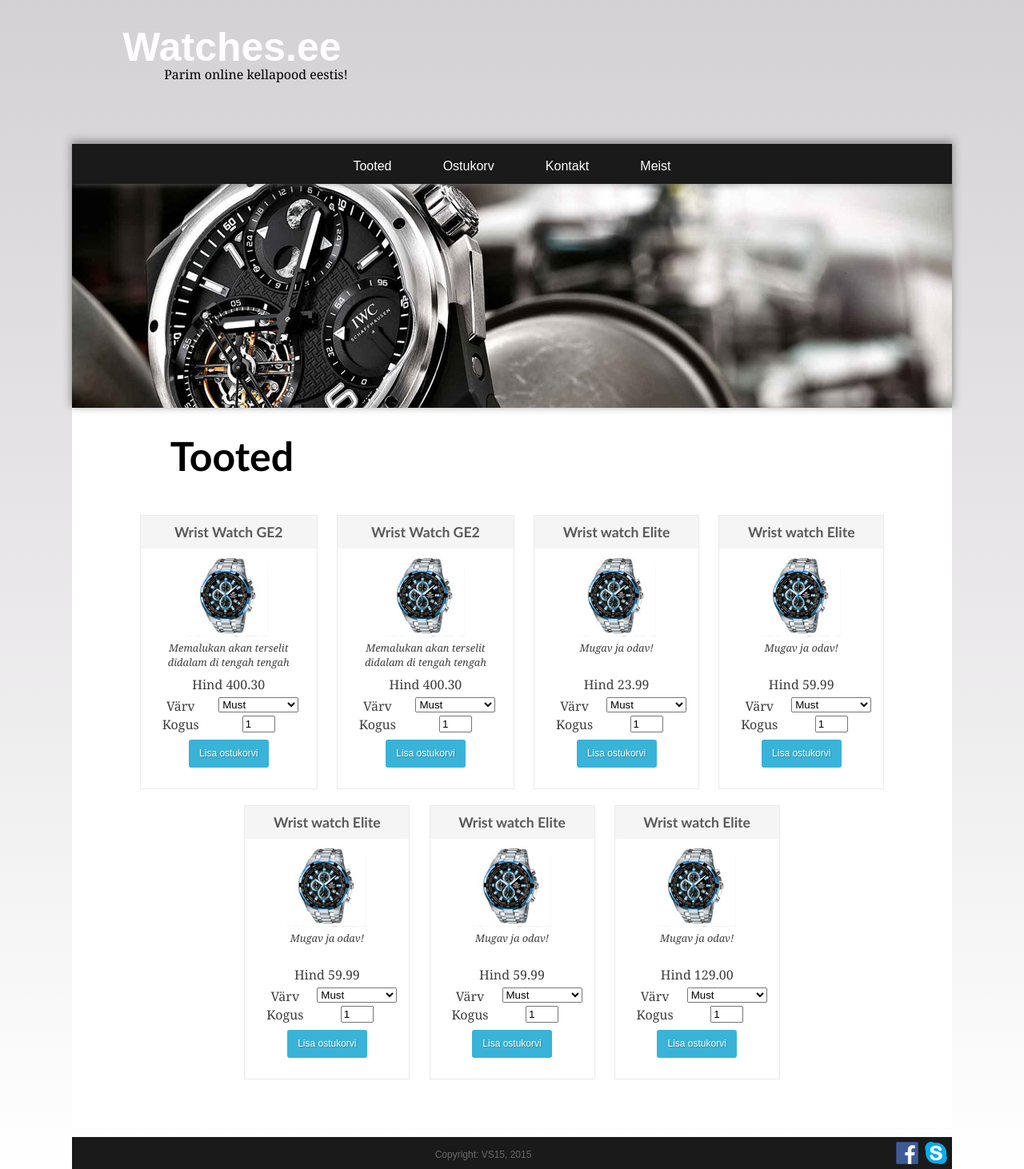
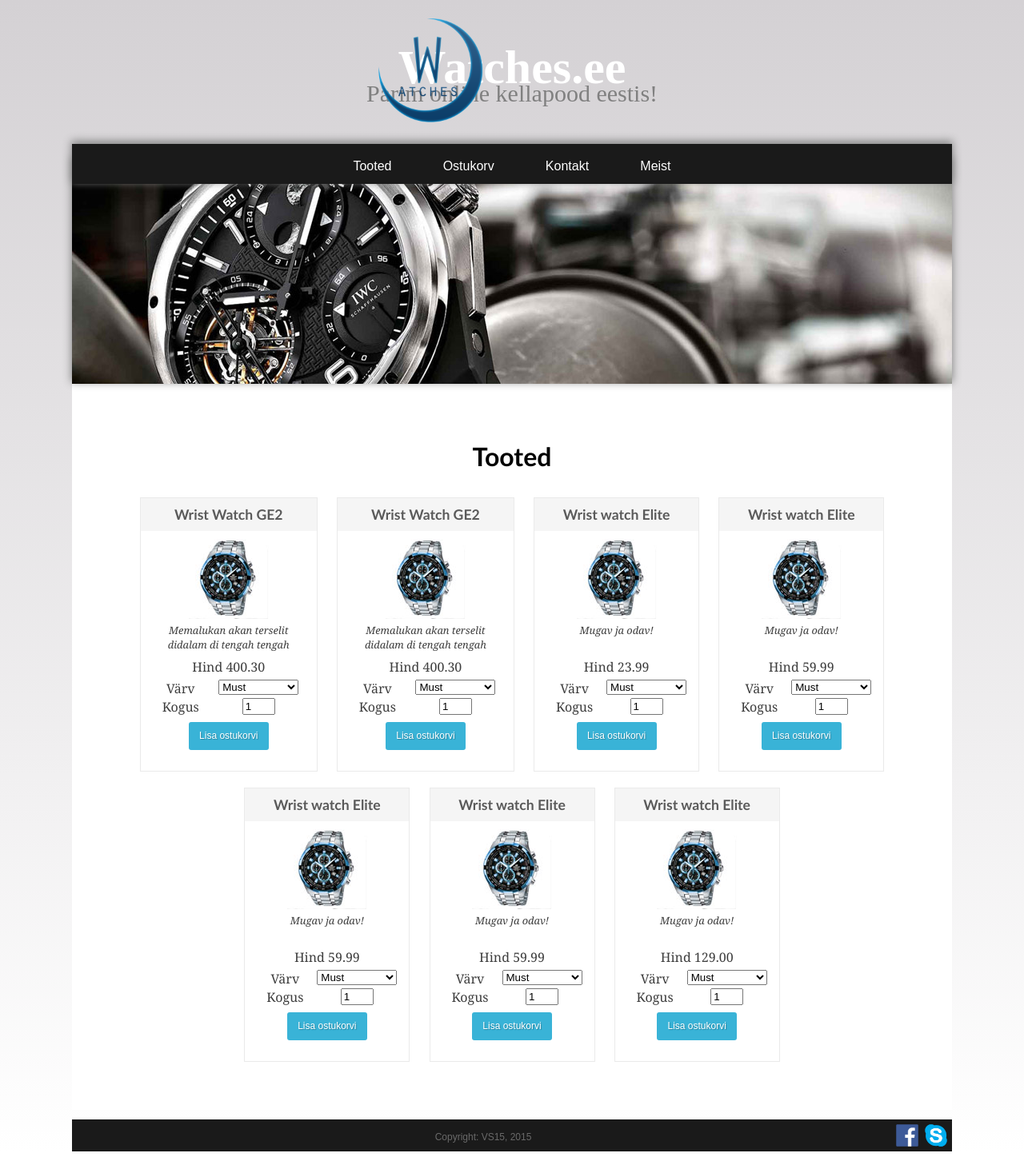
Before and after one commit to PindsterY/ePood, a PHP site: page / in a window 1280 px wide. Shown: the whole page at 80% size. After the commit the page ends 1440 px from the top, so only its background shows below. Run offline with PHP 8.4, Linux system fonts and the light colour scheme; data comes from the database, SQL or seed files in the repository; data that the repository does not hold is empty; some libraries are stand-ins or nearby versions.

Commit message:
css uuendus

```diff
--- a/css/main.css
+++ b/css/main.css
@@ -10,10 +10,8 @@ p {
 
 h1 {
     font-family: serif;
-    font-size: 50px;
-    text-align: center;
-    margin-right: 700px;
-    margin-top: 30px;
+    text-align:center;
+    padding-top: 50px;
 }
 
 h4 {
@@ -21,15 +19,22 @@ h4 {
 
 }
 
+#pealkiri {
+    font-family: Chiller;
+    font-size: 60px;
+    color:white;
+}
+
 .yleval {
-    font-family: inherit;
-    text-align: center;
-    margin-right: 640px;
+    font-family: Chiller;
+    text-align:center;
     margin-top: -40px;
+    color:grey;
+    font-size: 30px;
 }
 
 div.banner {
-    height: 150px;
+    height: 180px;
     width: 100%;
     padding: 0;
 }
@@ -47,6 +52,7 @@ div.main {
     margin-right: auto;
     width: 1100px;
     height: auto;
+    margin-top: -30px;
     padding-bottom: 50px;
 }
 
@@ -54,7 +60,23 @@ th {
     font-family:Arial;
     padding-top: 10px;
     padding-bottom: 10px;
+}
 
+
+#origlogo {
+    margin-top: 15px;
+    width: 150px;
+    position: absolute;
+    left: 460px;
+}
+
+.pealeht {
+    padding-top: 17px;
+    padding-bottom: 15px;
+    margin-top: -30px;
+}
+.pealeht:hover {
+    background-color: rgba(13, 72, 132, 1);
 }
 
 
--- a/templates/master_template.php
+++ b/templates/master_template.php
@@ -8,10 +8,9 @@
 </head>
 <body>
 
-
+<img id="origlogo" src="assets/img/origwatch22.png" alt="">
 <div class="banner">
     <h1><a id="pealkiri" href="?">Watches.ee</a></h1>
-
     <p class="yleval">Parim online kellapood eestis!</p>
 </div>
 
```
Also changed, not shown: assets/img/origwatch22.png (added).
